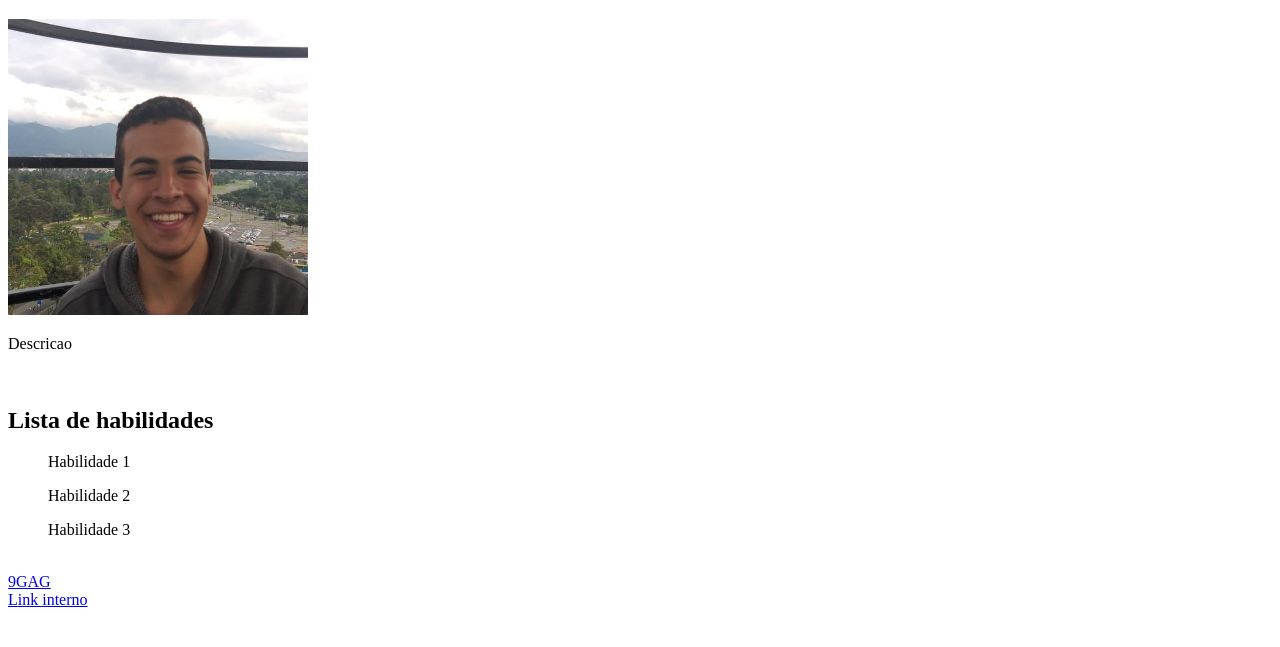
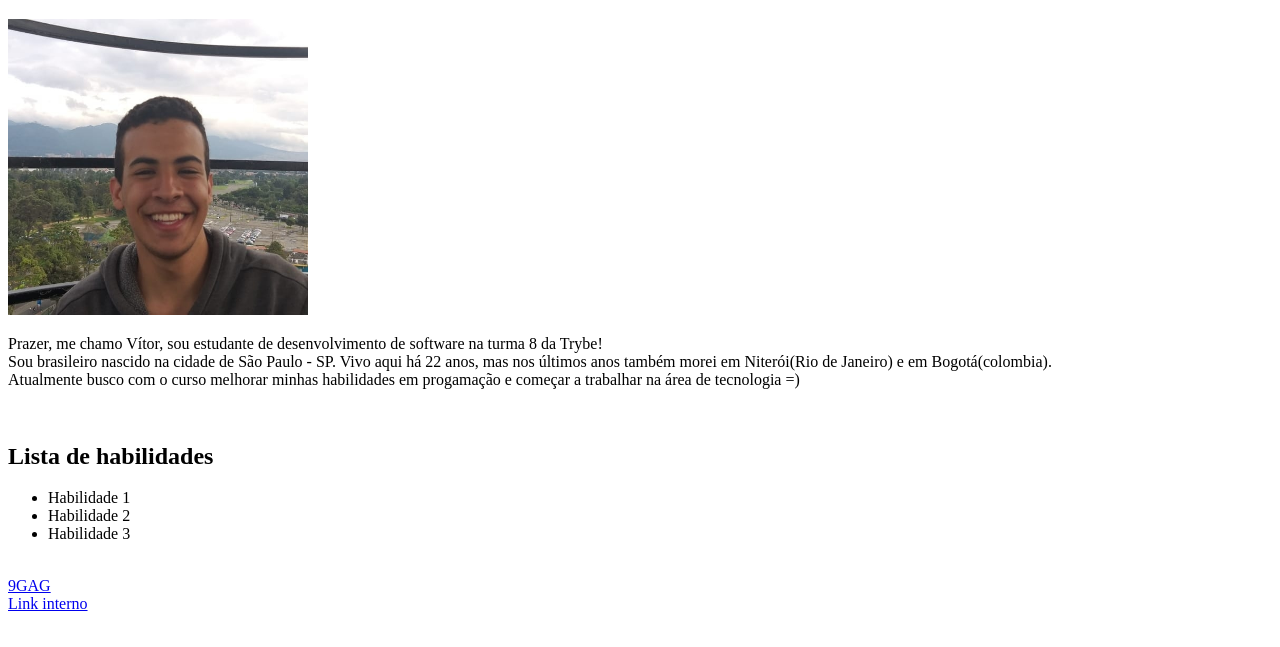
Before and after one commit to VitorN200/portifolio, a plain HTML site: page index.html in a window 1280 px wide. Shown: the part 79-726 px from the top of the page. Drawn offline with Linux system fonts and the light colour scheme.

Commit message:
Descricao adicionada

```diff
--- a/index.html
+++ b/index.html
@@ -9,11 +9,16 @@
         </br>
         <img src="images/vitor.jpg" width="300px" alt="Foto sorrindo">
         </br>
-        <p>Descricao</p><br>
+        <p>Prazer, me chamo Vítor, sou estudante de desenvolvimento de software na turma 8 da Trybe!<br>
+          Sou brasileiro nascido na cidade de São Paulo - SP. Vivo aqui há 22 anos, mas nos últimos anos também morei em Niterói(Rio de Janeiro)
+          e em Bogotá(colombia).<br>
+          Atualmente busco com o curso melhorar minhas habilidades em progamação e começar a trabalhar na área de tecnologia =)</p><br>
         <h2>Lista de habilidades</h2>
-            <ul>Habilidade 1</ul>
-            <ul>Habilidade 2</ul>
-            <ul>Habilidade 3</ul>
+            <ul>
+                <li>Habilidade 1</li>
+                <li>Habilidade 2</li>
+                <li>Habilidade 3</li>
+            </ul>
         <br>
         <a href="https://9gag.com/">9GAG</a>
         </br>
```
